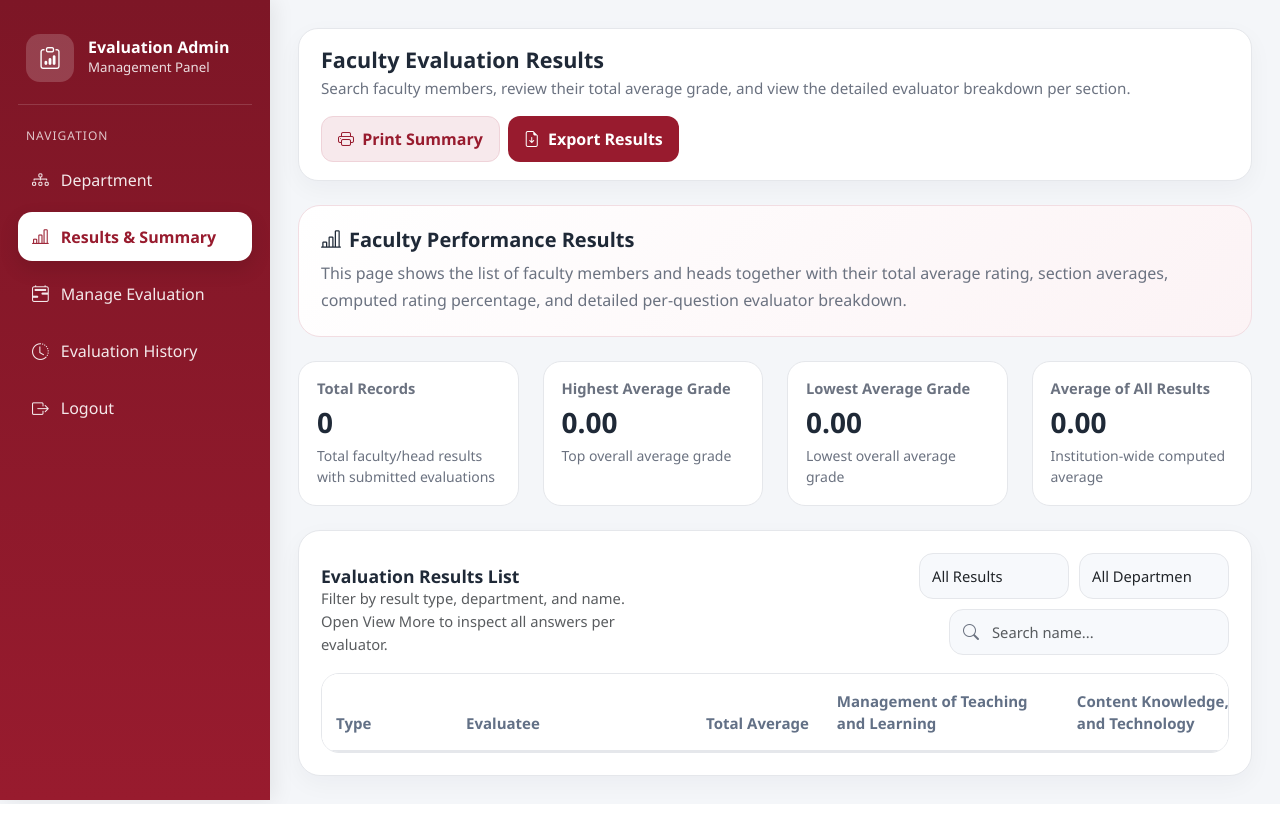
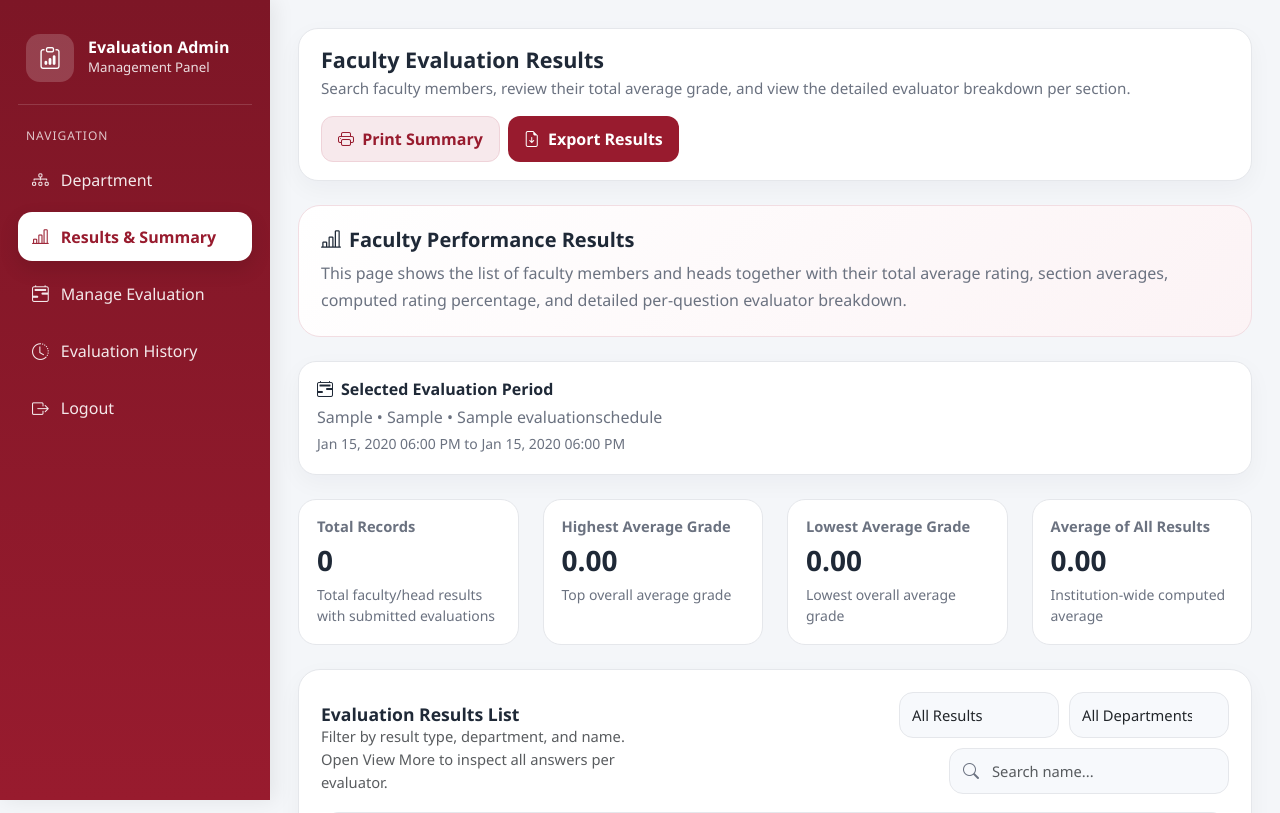
Before and after one commit to josheru27-chin/Evaluation-System, a Django app: page /dashboard/results-summary/ in a window 1280 px wide. Shown: the top 813 px of the page. Run offline with Django 5.2, Linux system fonts and the light colour scheme; tables that the repository leaves empty hold one stand-in row (values such as "Sample post"); lists and menus that the app fills with data are empty.

Commit message:
DONE DONE - Add archived table para pagtapos ng evaluation and nagpalit faculty, di nawawala lahat ng data, malilipat lang pag nagclose yung evaluation
MANAGE EVALUATION
    DONE - Need pa yung 2025-2026

EVALUATIONS
    DONE - Remove Past na words

DEPARTMENT
    DONE - dapat nawawala lahat sa department page and results and summary pag tapos na yung evaluation and latest lahat nasa page

```diff
--- a/MyApp/templates/Admin/admin_overall.html
+++ b/MyApp/templates/Admin/admin_overall.html
@@ -38,6 +38,27 @@
         line-height: 1.7;
     }
 
+    .selected-period-card {
+        background: #fff;
+        border: 1px solid var(--border-soft);
+        border-radius: 18px;
+        padding: 18px;
+        margin-bottom: 24px;
+        box-shadow: 0 8px 24px rgba(15, 23, 42, 0.04);
+    }
+
+    .selected-period-card h6 {
+        margin: 0 0 6px;
+        font-weight: 800;
+        color: var(--text-dark);
+    }
+
+    .selected-period-card p {
+        margin: 0;
+        color: var(--text-muted);
+        line-height: 1.6;
+    }
+
     .faculty-search-bar {
         display: flex;
         justify-content: space-between;
@@ -71,8 +92,8 @@
     }
 
     .filter-toolbar .form-select {
-        width: 150px;
-        min-width: 150px;
+        width: 160px;
+        min-width: 160px;
         border-radius: 14px;
         min-height: 46px;
         font-size: 0.92rem;
@@ -578,6 +599,18 @@
         section averages, computed rating percentage, and detailed per-question evaluator breakdown.
     </p>
 </div>
+
+{% if selected_schedule %}
+<div class="selected-period-card">
+    <h6><i class="bi bi-calendar2-range me-2"></i>Selected Evaluation Period</h6>
+    <p>
+        {{ selected_schedule.academic_year }} • {{ selected_schedule.semester }} • {{ selected_schedule.title }}<br>
+        <span class="small">
+            {{ selected_schedule.start_datetime|date:"M d, Y h:i A" }} to {{ selected_schedule.end_datetime|date:"M d, Y h:i A" }}
+        </span>
+    </p>
+</div>
+{% endif %}
 
 <div class="row g-4 mb-4">
     <div class="col-md-3">
@@ -649,12 +682,11 @@
                     <th style="min-width: 130px;">Total Average</th>
                     <th style="min-width: 240px;">Management of Teaching <br>and Learning</th>
                     <th style="min-width: 280px;">Content Knowledge, Pedagogy, <br>and Technology</th>
-                    <th style="min-width: 220px;">Commitment and <br> Transparency</th>
+                    <th style="min-width: 220px;">Commitment and <br>Transparency</th>
                     <th class="text-end" style="min-width: 180px;">Action</th>
                 </tr>
             </thead>
             <tbody id="facultyResultsBody">
-                <!-- Injected by JavaScript -->
             </tbody>
         </table>
     </div>
@@ -726,9 +758,7 @@
                                     <th style="min-width: 150px;">Computed Rating</th>
                                 </tr>
                             </thead>
-                            <tbody id="modalEvaluatorTableBody">
-                                <!-- Injected by JavaScript -->
-                            </tbody>
+                            <tbody id="modalEvaluatorTableBody"></tbody>
                         </table>
                     </div>
                 </div>
@@ -793,9 +823,8 @@
         "C. Commitment and Transparency": "commitment_transparency"
     };
 
-    const facultyResults = JSON.parse(
-        document.getElementById('faculty-results-data').textContent || '[]'
-    );
+    const facultyResultsElement = document.getElementById('faculty-results-data');
+    const facultyResults = facultyResultsElement ? JSON.parse(facultyResultsElement.textContent || '[]') : [];
 
     const facultyResultsBody = document.getElementById('facultyResultsBody');
     const facultySearchInput = document.getElementById('facultySearchInput');
@@ -868,16 +897,21 @@
             ? values.reduce((sum, value) => sum + value, 0) / values.length
             : 0;
 
-        document.getElementById('totalFacultyCount').textContent = total;
-        document.getElementById('highestAverageGrade').textContent = toFixedGrade(highest);
-        document.getElementById('lowestAverageGrade').textContent = toFixedGrade(lowest);
-        document.getElementById('overallFacultyAverage').textContent = toFixedGrade(average);
+        const totalFacultyCount = document.getElementById('totalFacultyCount');
+        const highestAverageGrade = document.getElementById('highestAverageGrade');
+        const lowestAverageGrade = document.getElementById('lowestAverageGrade');
+        const overallFacultyAverage = document.getElementById('overallFacultyAverage');
+
+        if (totalFacultyCount) totalFacultyCount.textContent = total;
+        if (highestAverageGrade) highestAverageGrade.textContent = toFixedGrade(highest);
+        if (lowestAverageGrade) lowestAverageGrade.textContent = toFixedGrade(lowest);
+        if (overallFacultyAverage) overallFacultyAverage.textContent = toFixedGrade(average);
     }
 
     function getFilteredResults() {
-        const keyword = facultySearchInput.value.trim().toLowerCase();
-        const selectedDepartment = departmentFilter.value;
-        const selectedType = resultTypeFilter.value;
+        const keyword = facultySearchInput ? facultySearchInput.value.trim().toLowerCase() : '';
+        const selectedDepartment = departmentFilter ? departmentFilter.value : 'all';
+        const selectedType = resultTypeFilter ? resultTypeFilter.value : 'all';
 
         return facultyResults.filter(item => {
             const matchesKeyword = String(item.name || '').toLowerCase().includes(keyword);
@@ -888,6 +922,8 @@
     }
 
     function renderFacultyTable() {
+        if (!facultyResultsBody) return;
+
         const filtered = getFilteredResults();
 
         if (!filtered.length) {
@@ -1530,9 +1566,17 @@
         URL.revokeObjectURL(url);
     }
 
-    facultySearchInput.addEventListener('input', renderFacultyTable);
-    departmentFilter.addEventListener('change', renderFacultyTable);
-    resultTypeFilter.addEventListener('change', renderFacultyTable);
+    if (facultySearchInput) {
+        facultySearchInput.addEventListener('input', renderFacultyTable);
+    }
+
+    if (departmentFilter) {
+        departmentFilter.addEventListener('change', renderFacultyTable);
+    }
+
+    if (resultTypeFilter) {
+        resultTypeFilter.addEventListener('change', renderFacultyTable);
+    }
 
     if (exportResultsBtn) {
         exportResultsBtn.addEventListener('click', exportResultsToCSV);
@@ -1557,5 +1601,7 @@
 
     window.openViewMore = openViewMore;
     window.printSinglePerson = printSinglePerson;
+    window.printBatchSummary = printBatchSummary;
+    window.exportResultsToCSV = exportResultsToCSV;
 </script>
 {% endblock %}
--- a/MyApp/views/admin.py
+++ b/MyApp/views/admin.py
@@ -53,6 +53,18 @@ def _admin_context(active_page, extra=None):
     if extra:
         context.update(extra)
     return context
+
+
+def _ordered_response_queryset(model):
+    return model.objects.annotate(
+        section_order=Case(
+            When(section_code="management_teaching_learning", then=0),
+            When(section_code="content_knowledge_pedagogy_technology", then=1),
+            When(section_code="commitment_transparency", then=2),
+            default=99,
+            output_field=IntegerField(),
+        )
+    ).order_by("section_order", "question_number")
 
 
 def _replace_faculty_from_department_sheet(ws, department, schedule):
@@ -188,6 +200,44 @@ def _parse_datetime_local(value):
     return timezone.make_aware(naive_dt, timezone.get_current_timezone())
 
 
+def _get_latest_schedule_with_uploaded_data():
+    schedules = (
+        EvaluationSchedule.objects
+        .order_by("-start_datetime", "-created_at")
+    )
+
+    for schedule in schedules:
+        has_faculty = FacultyMember.objects.filter(schedule=schedule).exists()
+        has_heads = DepartmentHead.objects.filter(schedule=schedule).exists()
+
+        if has_faculty or has_heads:
+            return schedule
+
+    return None
+
+
+def _get_latest_schedule_with_submitted_evaluations():
+    schedules = (
+        EvaluationSchedule.objects
+        .order_by("-start_datetime", "-created_at")
+    )
+
+    for schedule in schedules:
+        has_faculty_eval = FacultyEvaluation.objects.filter(
+            schedule=schedule,
+            status="submitted"
+        ).exists()
+        has_head_eval = HeadEvaluation.objects.filter(
+            schedule=schedule,
+            status="submitted"
+        ).exists()
+
+        if has_faculty_eval or has_head_eval:
+            return schedule
+
+    return None
+
+
 def admin_department(request):
     if request.method == "POST" and request.FILES.get("excel_file"):
         schedule_id = request.POST.get("schedule_id")
@@ -286,8 +336,41 @@ def admin_department(request):
         )
         return redirect("admin_department")
 
-    departments = Department.objects.prefetch_related("faculty_members", "heads").order_by("name")
     schedules = EvaluationSchedule.objects.all().order_by("-start_datetime", "-created_at")
+    selected_schedule_id = request.GET.get("schedule")
+
+    display_schedule = None
+    if selected_schedule_id:
+        display_schedule = schedules.filter(id=selected_schedule_id).first()
+
+    if not display_schedule:
+        display_schedule = _get_open_schedule()
+
+    if not display_schedule:
+        display_schedule = _get_latest_schedule_with_uploaded_data()
+
+    if not display_schedule:
+        display_schedule = schedules.first()
+
+    if display_schedule:
+        departments = Department.objects.prefetch_related(
+            Prefetch(
+                "faculty_members",
+                queryset=FacultyMember.objects.filter(schedule=display_schedule).order_by("name"),
+            ),
+            Prefetch(
+                "heads",
+                queryset=DepartmentHead.objects.filter(schedule=display_schedule).order_by("name"),
+            ),
+        ).order_by("name")
+
+        total_faculty = FacultyMember.objects.filter(schedule=display_schedule).count()
+    else:
+        departments = Department.objects.prefetch_related(
+            Prefetch("faculty_members", queryset=FacultyMember.objects.none()),
+            Prefetch("heads", queryset=DepartmentHead.objects.none()),
+        ).order_by("name")
+        total_faculty = 0
 
     context = _admin_context(
         "department",
@@ -295,8 +378,9 @@ def admin_department(request):
             "departments": departments,
             "schedules": schedules,
             "total_departments": departments.count(),
-            "total_faculty": FacultyMember.objects.count(),
+            "total_faculty": total_faculty,
             "latest_department": departments.last(),
+            "current_schedule": display_schedule,
         },
     )
     return render(request, "admin/admin_department.html", context)
@@ -502,9 +586,44 @@ def delete_department(request, dept_id):
 
 
 def admin_results_summary(request):
+    schedules = EvaluationSchedule.objects.all().order_by("-start_datetime", "-created_at")
+    selected_schedule_id = request.GET.get("schedule")
+
+    selected_schedule = None
+    if selected_schedule_id:
+        selected_schedule = schedules.filter(id=selected_schedule_id).first()
+
+    if not selected_schedule:
+        selected_schedule = _get_latest_schedule_with_submitted_evaluations()
+
+    if not selected_schedule:
+        selected_schedule = _get_latest_schedule_with_uploaded_data()
+
+    results = []
+
+    if not selected_schedule:
+        context = _admin_context(
+            "results_summary",
+            {
+                "faculty_results": [],
+                "departments": [],
+                "total_faculty_count": 0,
+                "highest_average_grade": 0,
+                "lowest_average_grade": 0,
+                "overall_faculty_average": 0,
+                "selected_schedule": None,
+                "academic_years": [],
+                "semesters": [],
+                "selected_academic_year": "",
+                "selected_semester": "",
+                "schedules": schedules,
+            },
+        )
+        return render(request, "admin/admin_overall.html", context)
+
     faculty_evaluations = (
         FacultyEvaluation.objects
-        .filter(status="submitted")
+        .filter(status="submitted", schedule=selected_schedule)
         .select_related(
             "evaluatee_faculty__department",
             "evaluator_head__department",
@@ -516,12 +635,12 @@ def admin_results_summary(request):
                 queryset=_ordered_response_queryset(FacultyEvaluationResponse),
             )
         )
-        .order_by("evaluatee_name", "evaluator_name")
+        .order_by("evaluatee_name", "evaluator_name", "submitted_at")
     )
 
     head_evaluations = (
         HeadEvaluation.objects
-        .filter(status="submitted")
+        .filter(status="submitted", schedule=selected_schedule)
         .select_related(
             "evaluatee_head__department",
             "evaluator_head__department",
@@ -533,7 +652,7 @@ def admin_results_summary(request):
                 queryset=_ordered_response_queryset(HeadEvaluationResponse),
             )
         )
-        .order_by("evaluatee_name", "evaluator_name")
+        .order_by("evaluatee_name", "evaluator_name", "submitted_at")
     )
 
     grouped_results = {}
@@ -541,6 +660,7 @@ def admin_results_summary(request):
     def add_evaluation_to_group(
         grouped,
         result_type,
+        schedule_obj,
         target_id,
         target_name,
         target_department,
@@ -552,7 +672,14 @@ def admin_results_summary(request):
         submitted_at,
         responses,
     ):
-        group_key = f"{result_type}-{target_id}"
+        schedule_label = ""
+        schedule_key = "no-schedule"
+
+        if schedule_obj:
+            schedule_key = str(schedule_obj.id)
+            schedule_label = f"{schedule_obj.academic_year} | {schedule_obj.semester} | {schedule_obj.title}"
+
+        group_key = f"{result_type}-{schedule_key}-{target_id}"
 
         if group_key not in grouped:
             grouped[group_key] = {
@@ -560,6 +687,11 @@ def admin_results_summary(request):
                 "result_type": result_type,
                 "name": target_name,
                 "department": target_department,
+                "schedule_id": schedule_obj.id if schedule_obj else None,
+                "schedule_label": schedule_label,
+                "academic_year": schedule_obj.academic_year if schedule_obj else "",
+                "semester": schedule_obj.semester if schedule_obj else "",
+                "title": schedule_obj.title if schedule_obj else "",
                 "evaluators": [],
                 "section_values": defaultdict(list),
                 "total_scores": [],
@@ -575,12 +707,12 @@ def admin_results_summary(request):
             section_name = (response.section_name or "").strip() or "Unnamed Section"
 
             if section_key:
-                section_groups[section_key].append(response.rating)
+                section_groups[section_key].append(float(response.rating or 0))
 
             detailed_answers[section_name].append({
                 "question_number": response.question_number,
                 "question_text": response.question_text or f"Question {response.question_number}",
-                "rating": response.rating,
+                "rating": float(response.rating or 0),
             })
 
         evaluator_sections = {}
@@ -612,17 +744,27 @@ def admin_results_summary(request):
             grouped[group_key]["section_values"][section_key].append(value)
 
     for evaluation in faculty_evaluations:
-        if not evaluation.evaluatee_faculty:
-            continue
+        target_id = evaluation.evaluatee_faculty.id if evaluation.evaluatee_faculty else f"faculty-eval-{evaluation.id}"
+        target_name = (
+            evaluation.evaluatee_name
+            or (evaluation.evaluatee_faculty.name if evaluation.evaluatee_faculty else "Unknown Faculty")
+        )
+        target_department = (
+            evaluation.evaluatee_department
+            or (
+                evaluation.evaluatee_faculty.department.name
+                if evaluation.evaluatee_faculty and evaluation.evaluatee_faculty.department
+                else ""
+            )
+        )
 
         add_evaluation_to_group(
             grouped=grouped_results,
             result_type="faculty",
-            target_id=evaluation.evaluatee_faculty.id,
-            target_name=evaluation.evaluatee_name or evaluation.evaluatee_faculty.name,
-            target_department=evaluation.evaluatee_department or (
-                evaluation.evaluatee_faculty.department.name if evaluation.evaluatee_faculty.department else ""
-            ),
+            schedule_obj=evaluation.schedule,
+            target_id=target_id,
+            target_name=target_name,
+            target_department=target_department,
             evaluator_name=evaluation.evaluator_name,
             evaluator_department=evaluation.evaluator_department,
             average_score=evaluation.average_score,
@@ -633,17 +775,27 @@ def admin_results_summary(request):
         )
 
     for evaluation in head_evaluations:
-        if not evaluation.evaluatee_head:
-            continue
+        target_id = evaluation.evaluatee_head.id if evaluation.evaluatee_head else f"head-eval-{evaluation.id}"
+        target_name = (
+            evaluation.evaluatee_name
+            or (evaluation.evaluatee_head.name if evaluation.evaluatee_head else "Unknown Department Head")
+        )
+        target_department = (
+            evaluation.evaluatee_department
+            or (
+                evaluation.evaluatee_head.department.name
+                if evaluation.evaluatee_head and evaluation.evaluatee_head.department
+                else ""
+            )
+        )
 
         add_evaluation_to_group(
             grouped=grouped_results,
             result_type="head",
-            target_id=evaluation.evaluatee_head.id,
-            target_name=evaluation.evaluatee_name or evaluation.evaluatee_head.name,
-            target_department=evaluation.evaluatee_department or (
-                evaluation.evaluatee_head.department.name if evaluation.evaluatee_head.department else ""
-            ),
+            schedule_obj=evaluation.schedule,
+            target_id=target_id,
+            target_name=target_name,
+            target_department=target_department,
             evaluator_name=evaluation.evaluator_name,
             evaluator_department=evaluation.evaluator_department,
             average_score=evaluation.average_score,
@@ -652,8 +804,6 @@ def admin_results_summary(request):
             submitted_at=evaluation.submitted_at,
             responses=evaluation.responses.all(),
         )
-
-    results = []
 
     for _, item in grouped_results.items():
         section_averages = {}
@@ -669,6 +819,11 @@ def admin_results_summary(request):
             "result_type": item["result_type"],
             "name": item["name"],
             "department": item["department"],
+            "schedule_id": item["schedule_id"],
+            "schedule_label": item["schedule_label"],
+            "academic_year": item["academic_year"],
+            "semester": item["semester"],
+            "title": item["title"],
             "sections": section_averages,
             "overall": overall_average,
             "average_total_score": average_total_score,
@@ -677,10 +832,26 @@ def admin_results_summary(request):
             "evaluators": item["evaluators"],
         })
 
-    results.sort(key=lambda x: (x["result_type"], x["name"].lower()))
+    results.sort(key=lambda x: (x["result_type"], str(x["name"]).lower()))
+    overall_list = [r["overall"] for r in results if r["overall"] > 0]
 
-    overall_list = [r["overall"] for r in results if r["overall"] > 0]
-    departments = list(Department.objects.order_by("name").values_list("name", flat=True))
+    departments = list(
+        Department.objects
+        .filter(faculty_members__schedule=selected_schedule)
+        .order_by("name")
+        .values_list("name", flat=True)
+        .distinct()
+    )
+
+    head_departments = list(
+        Department.objects
+        .filter(heads__schedule=selected_schedule)
+        .order_by("name")
+        .values_list("name", flat=True)
+        .distinct()
+    )
+
+    departments = sorted(set(departments + head_departments))
 
     context = _admin_context(
         "results_summary",
@@ -691,22 +862,16 @@ def admin_results_summary(request):
             "highest_average_grade": round(max(overall_list), 2) if overall_list else 0,
             "lowest_average_grade": round(min(overall_list), 2) if overall_list else 0,
             "overall_faculty_average": round(sum(overall_list) / len(overall_list), 2) if overall_list else 0,
+            "selected_schedule": selected_schedule,
+            "academic_years": [],
+            "semesters": [],
+            "selected_academic_year": "",
+            "selected_semester": "",
+            "schedules": schedules,
         },
     )
 
     return render(request, "admin/admin_overall.html", context)
-
-
-def _ordered_response_queryset(model):
-    return model.objects.annotate(
-        section_order=Case(
-            When(section_code="management_teaching_learning", then=0),
-            When(section_code="content_knowledge_pedagogy_technology", then=1),
-            When(section_code="commitment_transparency", then=2),
-            default=99,
-            output_field=IntegerField(),
-        )
-    ).order_by("section_order", "question_number")
 
 
 def admin_overall(request):
@@ -846,12 +1011,11 @@ def admin_login(request):
 
 
 def admin_past_evaluations(request):
-    now = timezone.localtime(timezone.now())
     selected_schedule_id = request.GET.get("schedule")
 
     past_schedules = (
         EvaluationSchedule.objects
-        .filter(end_datetime__lt=now)
+        .filter(end_datetime__lt=timezone.localtime(timezone.now()))
         .order_by("-start_datetime", "-created_at")
     )
 
```
